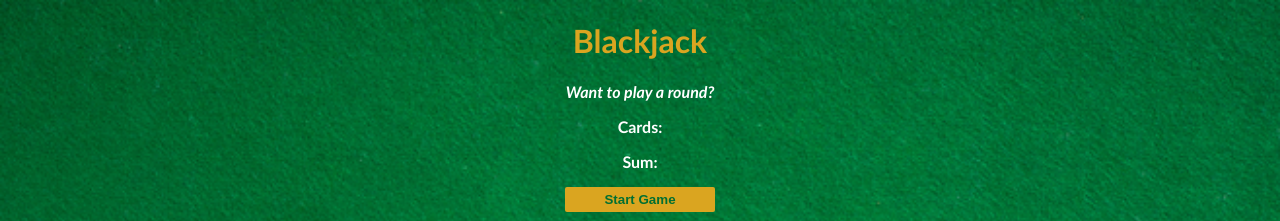
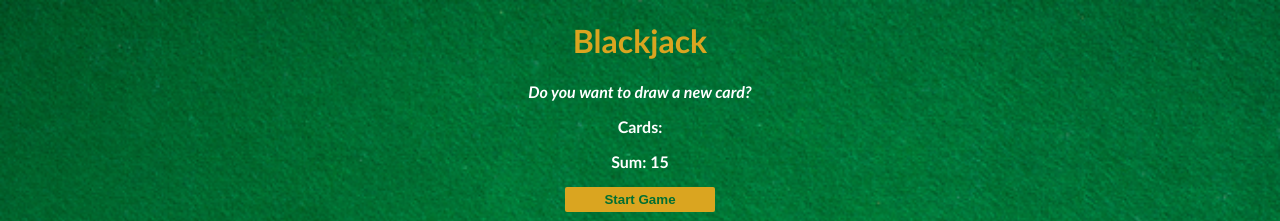
Before and after one commit to whitelotus32/blackjack, a plain HTML site: page index.html in a window 1280 px wide. Both pictures are taken after a click on the button "Start Game". Shown: the top 221 px of the page. Drawn offline with Linux system fonts and the light colour scheme.

Commit message:
Displayed the sum of the cards

```diff
--- a/index.html
+++ b/index.html
@@ -12,7 +12,7 @@
     <h1>Blackjack</h1>
     <p id="message-el">Want to play a round?</p>
     <p>Cards:</p>
-    <p>Sum:</p>
+    <p id="sum-el">Sum:</p>
 
     <button id="" onclick="startGame()">Start Game</button>
     <script src="index.js"></script>
--- a/index.js
+++ b/index.js
@@ -4,8 +4,15 @@ let sum = firstCard + secondCard
 let hasBlackJack = false
 let isAlive = true
 let message = ""
+let messageEl = document.getElementById("message-el")
+let sumEl = document.getElementById("sum-el")
+// querySelector is more dynamic method
+// asks for an element by its selector
+// let sumEl = document.querySelector("#sum-el")
 
 function startGame() {
+    // Renders the sum on the page
+    sumEl.textContent = "Sum: " + sum
     if (sum <= 20) {
         message = "Do you want to draw a new card?"
     } else if (sum === 21) {
@@ -15,4 +22,5 @@ function startGame() {
         message = "You're out of the game!"
         isAlive = false
     }
+    messageEl.textContent = message
 }
```
